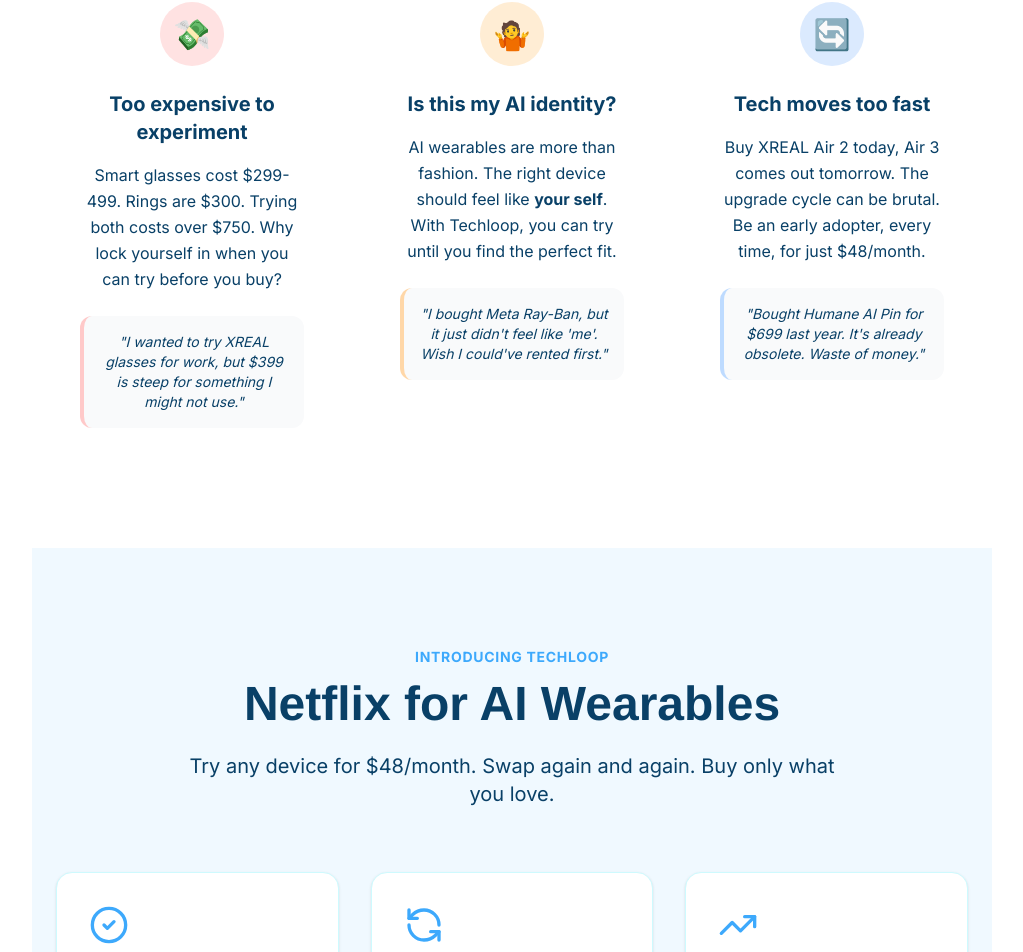
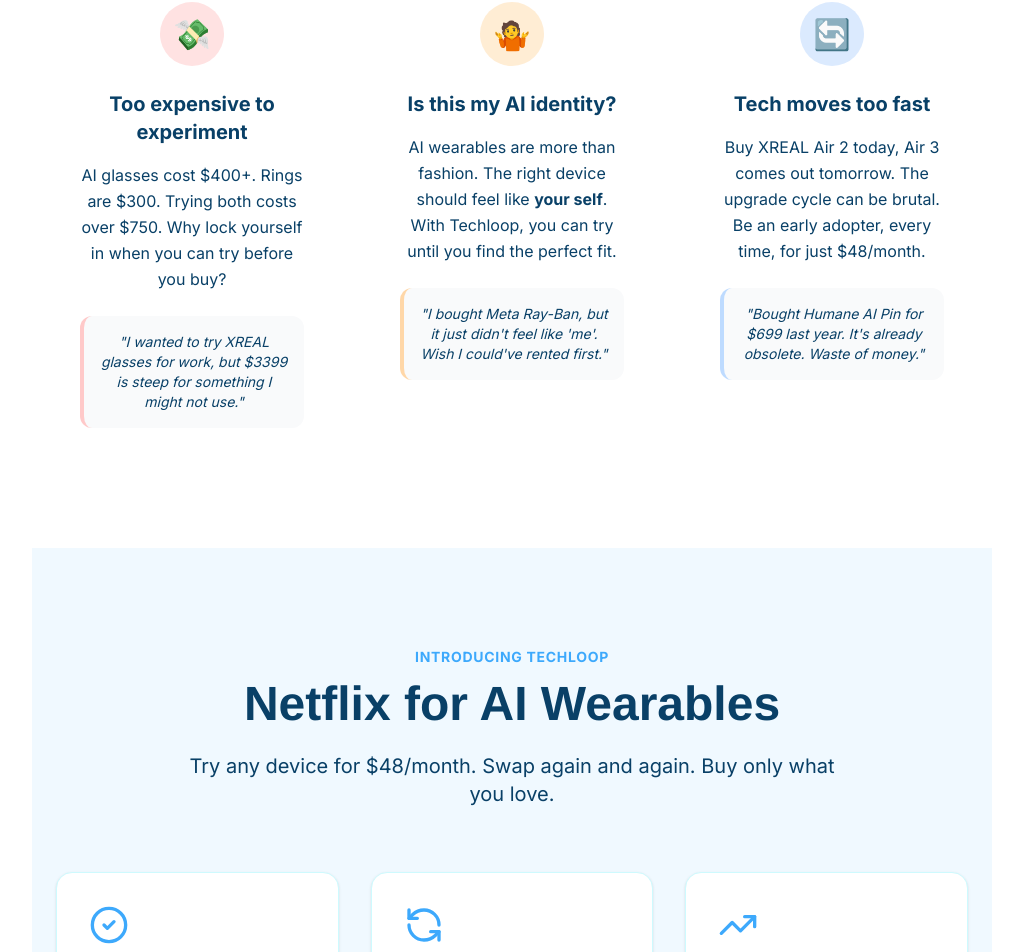
Before and after one commit to thinking-spot/techloop, a Next.js app: page /waitlist in a window 1280 px wide. Shown: the part 1232-2184 px from the top of the page, without its empty margins (256-1279 px from the left). Built offline with nearby package versions, Linux system fonts and the light colour scheme.

Commit message:
Update waitlist page copy

```diff
--- a/src/app/waitlist/page.tsx
+++ b/src/app/waitlist/page.tsx
@@ -89,10 +89,10 @@ export default function WaitlistPage() {
                         <div className="w-16 h-16 bg-red-100 text-red-600 rounded-full flex items-center justify-center mx-auto mb-6 text-3xl">💸</div>
                         <h3 className="text-xl font-bold text-headline mb-4">Too expensive to experiment</h3>
                         <p className="text-paragraph leading-relaxed mb-6">
-                            Smart glasses cost $299-499. Rings are $300. Trying both costs over $750. Why lock yourself in when you can try before you buy?
+                            AI glasses cost $400+. Rings are $300. Trying both costs over $750. Why lock yourself in when you can try before you buy?
                         </p>
                         <blockquote className="bg-gray-50 p-4 rounded-xl text-sm text-paragraph italic border-l-4 border-red-200">
-                            &quot;I wanted to try XREAL glasses for work, but $399 is steep for something I might not use.&quot;
+                            &quot;I wanted to try XREAL glasses for work, but $3399 is steep for something I might not use.&quot;
                         </blockquote>
                     </div>
                     <div className="p-6">
```
